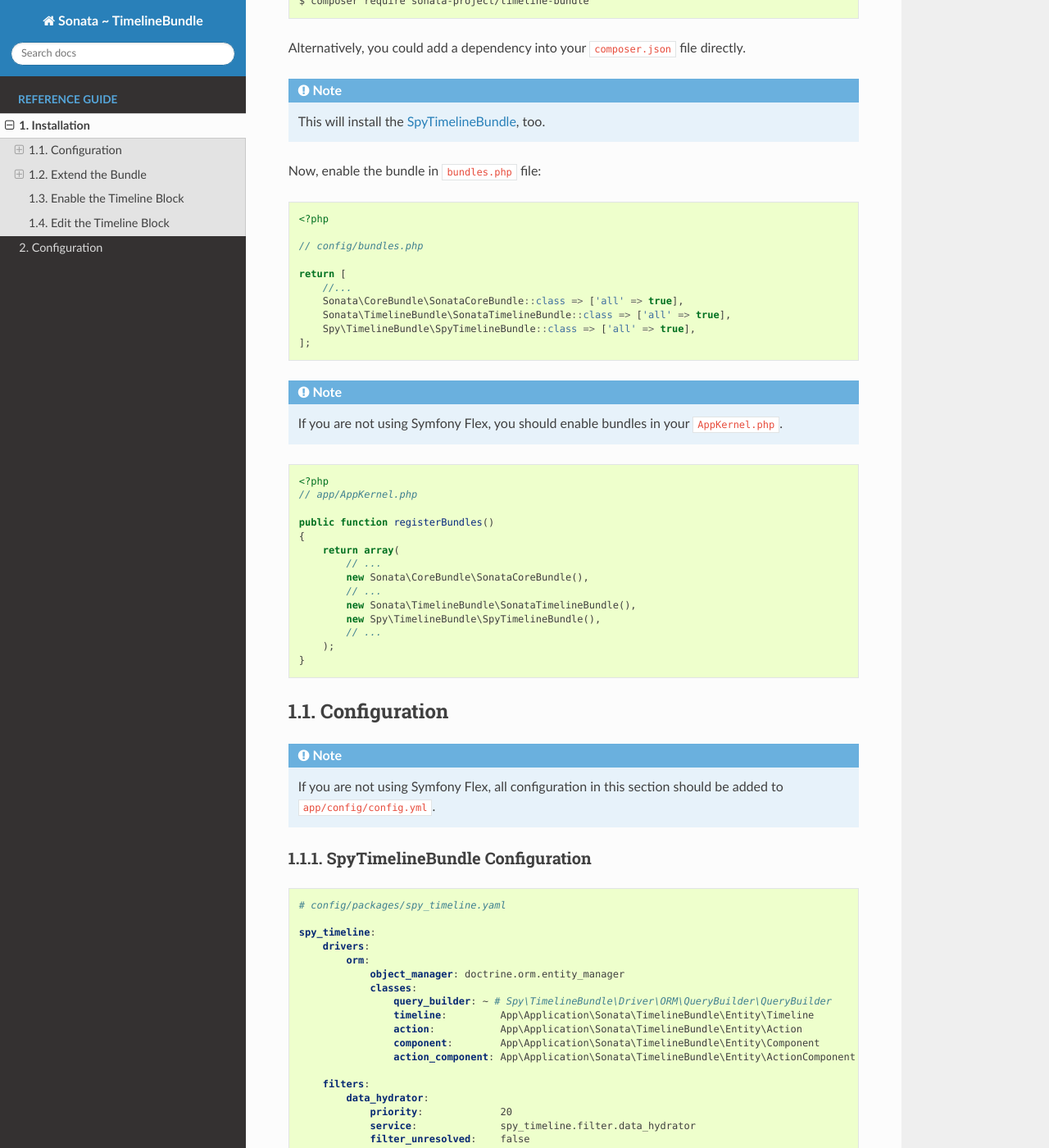
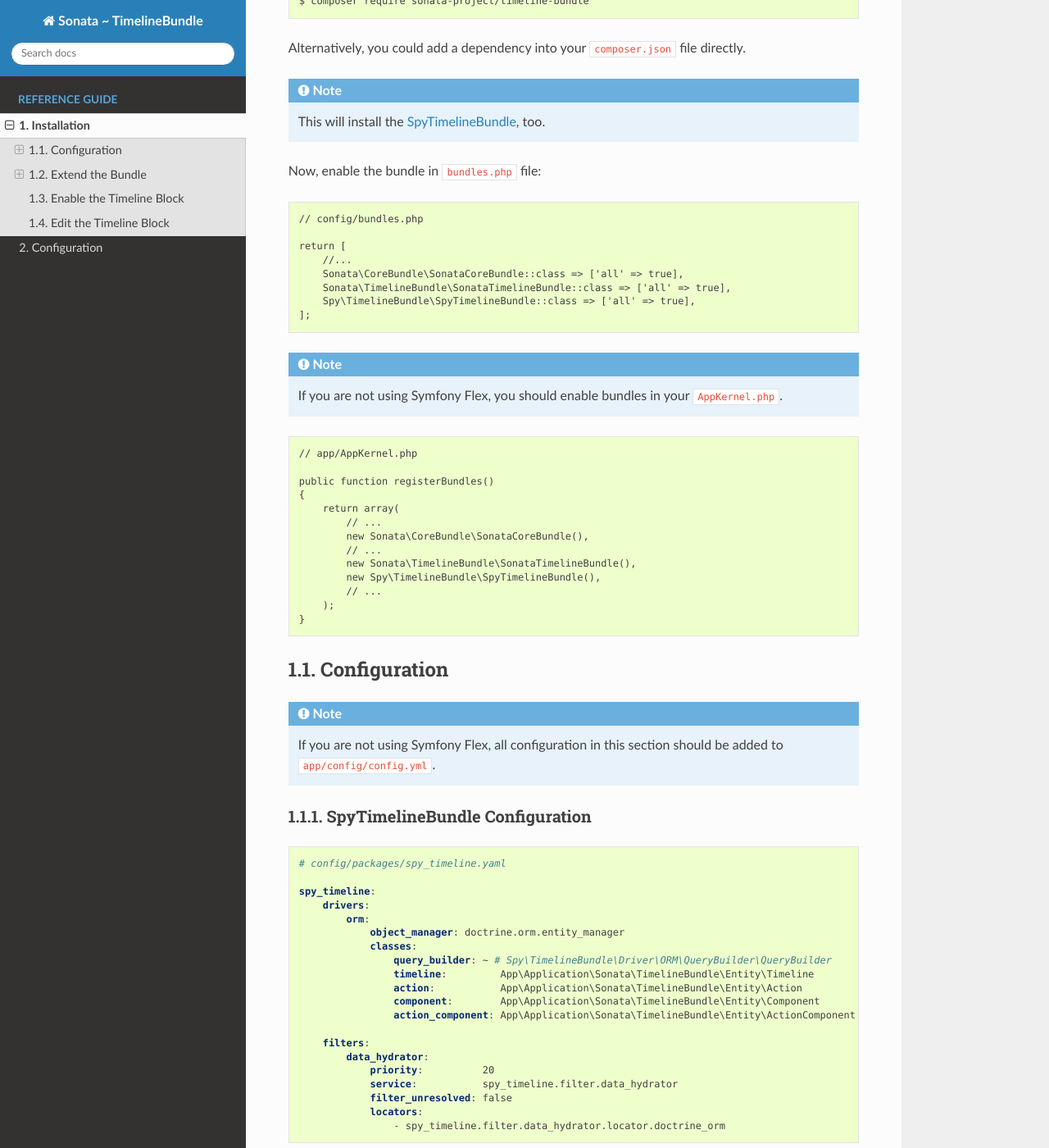
Before and after one commit to sonata-project/SonataTimelineBundle, a Sphinx documentation site: the page built from docs/reference/installation.rst, in a window 1280 px wide and 1400 px high, scrolled down 229 px. Shown: the whole window at 82% size. Built offline with Sphinx 7.4.7 and the Read the Docs theme 2.0.0, drawn with Linux system fonts in a browser that asks for light colours; some of the changed text lies outside the part shown.

Commit message:
[Docs] small changes

```diff
--- a/docs/reference/installation.rst
+++ b/docs/reference/installation.rst
@@ -17,11 +17,7 @@
 
     This will install the SpyTimelineBundle_, too.
 
-Now, enable the bundle in ``bundles.php`` file:
-
-.. code-block:: php
-
-    <?php
+Now, enable the bundle in ``bundles.php`` file::
 
     // config/bundles.php
 
@@ -33,12 +29,12 @@
     ];
 
 .. note::
+
     If you are not using Symfony Flex, you should enable bundles in your
     ``AppKernel.php``.
 
 .. code-block:: php
 
-    <?php
     // app/AppKernel.php
 
     public function registerBundles()
@@ -57,6 +53,7 @@
 -------------
 
 .. note::
+
     If you are not using Symfony Flex, all configuration in this section should
     be added to ``app/config/config.yml``.
 
@@ -80,13 +77,14 @@
 
         filters:
             data_hydrator:
-                priority:             20
-                service:              spy_timeline.filter.data_hydrator
-                filter_unresolved:    false
+                priority:          20
+                service:           spy_timeline.filter.data_hydrator
+                filter_unresolved: false
                 locators:
                     - spy_timeline.filter.data_hydrator.locator.doctrine_orm
 
 .. note::
+
     If you are not using Symfony Flex, add classes without the ``App\``
     part.
 
@@ -116,6 +114,7 @@
     $ bin/console sonata:easy-extends:generate SonataTimelineBundle --dest=src --namespace_prefix=App
 
 .. note::
+
     If you are not using Symfony Flex, use command without ``--namespace_prefix=App``.
 
 With provided parameters, the files are generated in ``src/Application/Sonata/TimelineBundle``.
@@ -129,14 +128,11 @@
     ``App\Application\Sonata\TimelineBundle\Entity\Action``.
 
 .. note::
+
     If you are not using Symfony Flex, the namespace will be ``Application\Sonata\TimelineBundle\Entity``.
 
 
-Now, add the new ``Application`` Bundle into the ``bundles.php``:
-
-.. code-block:: php
-
-    <?php
+Now, add the new ``Application`` Bundle into the ``bundles.php``::
 
     // config/bundles.php
 
@@ -146,12 +142,11 @@
     ];
 
 .. note::
+
     If you are not using Symfony Flex, add the new ``Application`` Bundle into your
     ``AppKernel.php``.
 
 .. code-block:: php
-
-    <?php
 
     // app/AppKernel.php
 
@@ -226,6 +223,7 @@
                     - { position: center, type: sonata.timeline.block.timeline, settings: { template: '@ApplicationTimeline/Block/timeline.html.twig', context: SONATA_ADMIN, max_per_page: 25 }}
 
 .. note::
+
     If you are not using Symfony Flex, this configuration should be added
     to ``app/config/config.yml``.
 
```
Also changed, not shown: other parts of docs/reference/installation.rst (+6 -4 lines), docs/reference/configuration.rst (+10 -9 lines).
